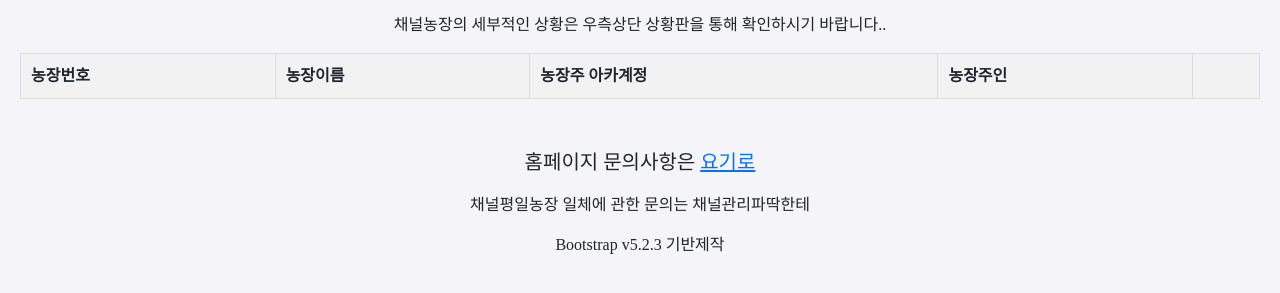
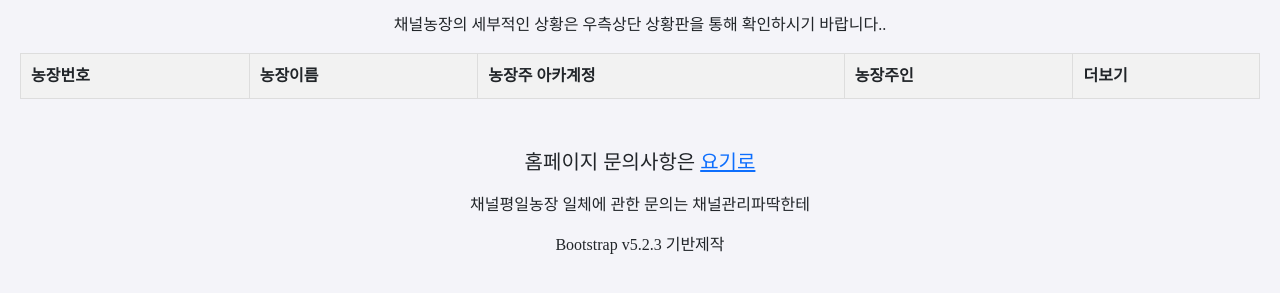
Before and after one commit to izayoiStankun/Trickalweekdayfarm, a plain HTML site: page index.html in a window 1280 px wide. Shown: the part 213-506 px from the top of the page. Drawn offline with nearby package versions, Linux system fonts and the light colour scheme; no server answers; a web font is replaced by a local one.

Commit message:
Update index.html

```diff
--- a/index.html
+++ b/index.html
@@ -118,7 +118,7 @@
                     <th>농장이름</th>
                     <th>농장주 아카계정</th>
                     <th>농장주인</th>
-                    <th></th> <!-- 삼각형 아이콘 열 -->
+                    <th>더보기</th> <!-- 삼각형 아이콘 열 -->
                 </tr>
             </thead>
 
```
